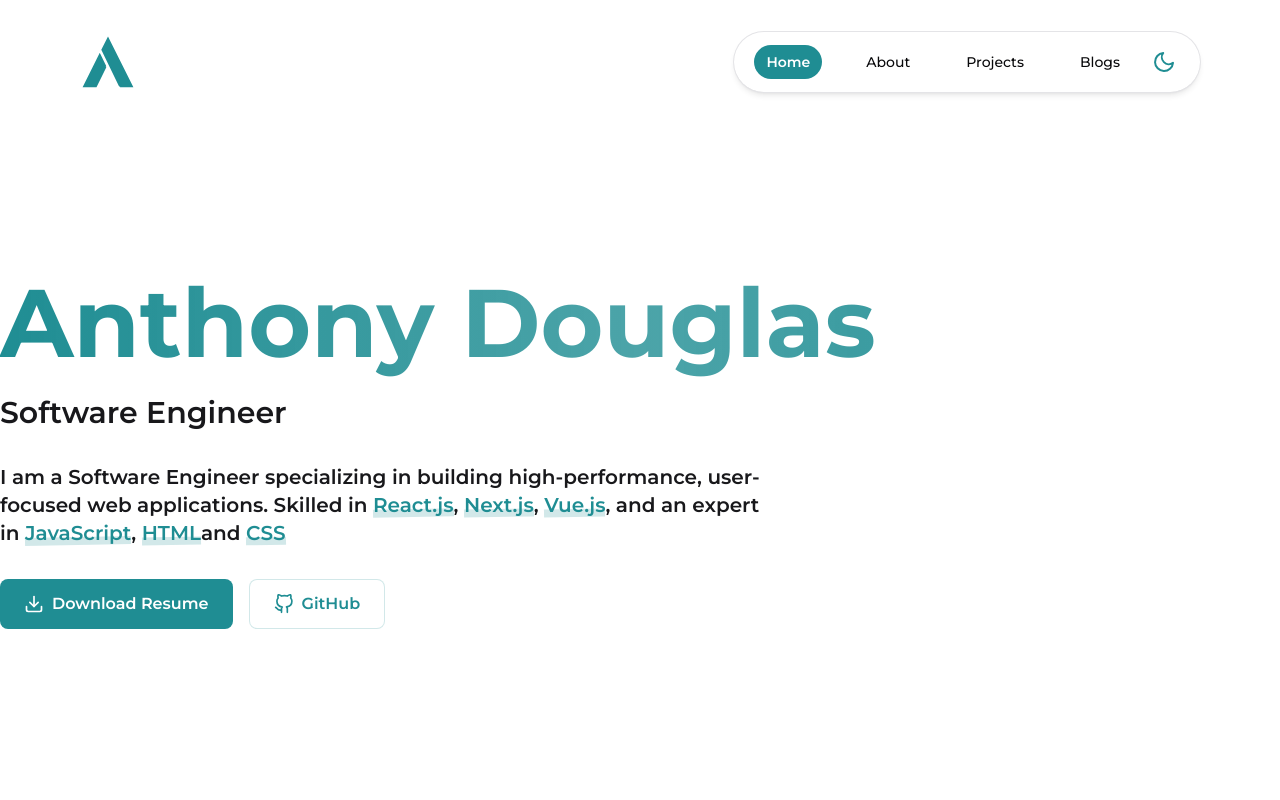
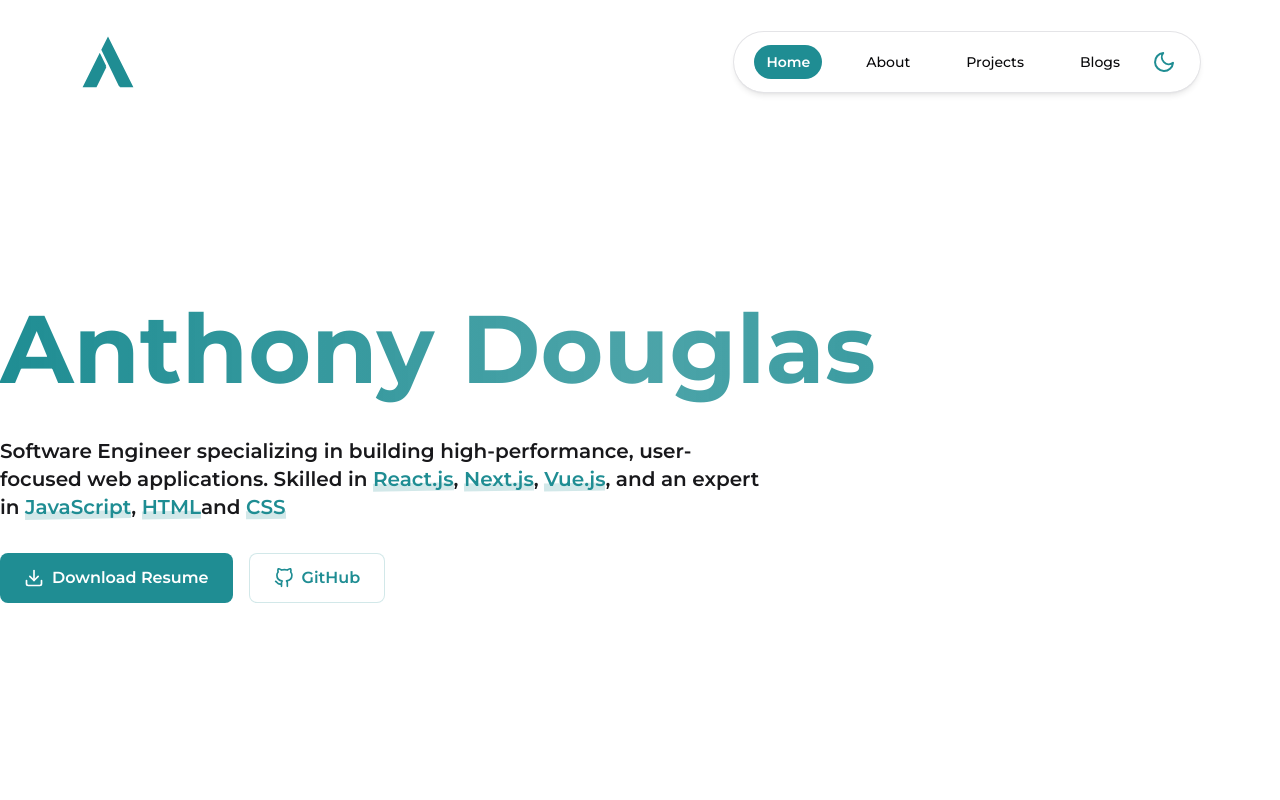
Before and after one commit to anthonydouglas88111/portfolio, a Next.js app: page / in a window 1280 px wide. Shown: the top 800 px of the page. Built offline with nearby package versions, Linux system fonts and the light colour scheme.

Commit message:
change the description

```diff
--- a/src/components/landing-hero.tsx
+++ b/src/components/landing-hero.tsx
@@ -45,14 +45,11 @@ export default function LandingHero() {
                 <h1 className="bg-gradient-to-r from-accent via-accent/80 to-accent bg-clip-text py-2 text-5xl font-bold text-transparent sm:text-6xl md:text-7xl xl:text-8xl">
                   {siteMetadata.author}
                 </h1>
-                <span className="inline-block text-xl font-semibold text-zinc-900 dark:text-zinc-100 md:text-3xl">
-                  {siteMetadata.description}
-                </span>
               </div>
             </FadeUp>
             <FadeUp key="description" duration={0.6} delay={0.2}>
               <div className="mt-8 max-w-3xl text-base font-semibold text-zinc-900 dark:text-zinc-200 sm:text-base md:text-xl">
-                I am a Software Engineer specializing in building
+                {siteMetadata.description} specializing in building
                 high-performance, user-focused web applications. Skilled in{" "}
                 <span className="relative">
                   <span className="relative z-10 font-semibold text-accent">
```
